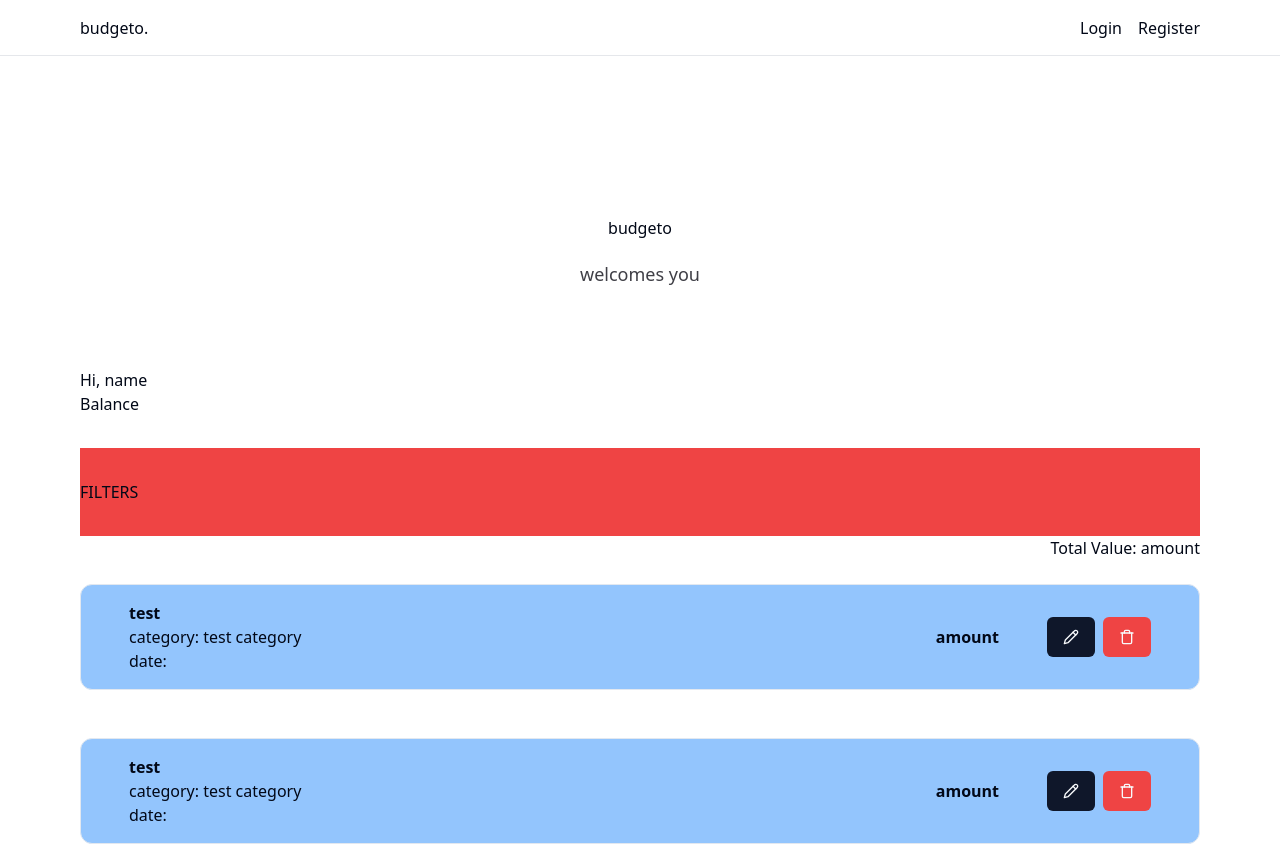
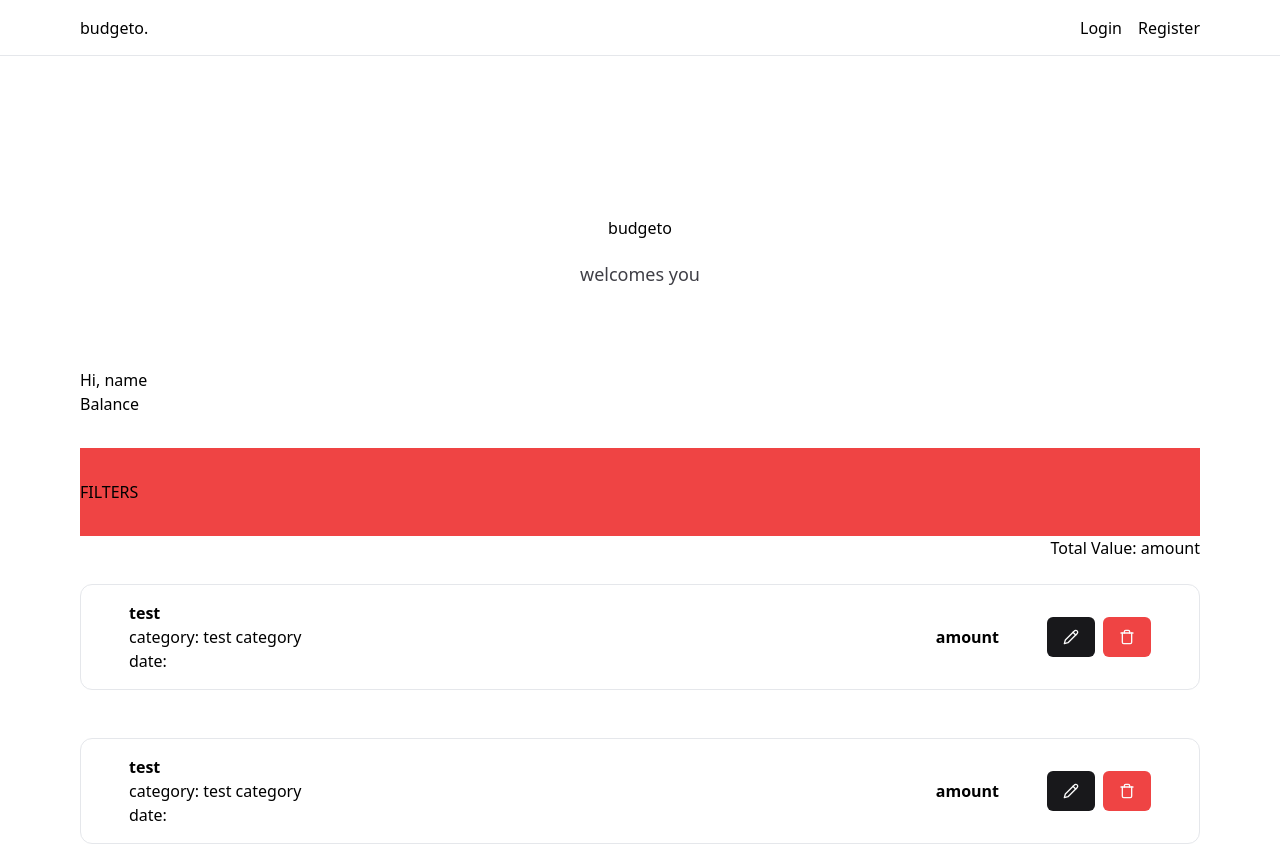
Before and after one commit to barangana/budget-app, a Next.js app: page / in a window 1280 px wide. Shown: the top 846 px of the page. Built offline with nearby package versions, Linux system fonts and the light colour scheme.

Commit message:
chore: small color changes and css changes

```diff
--- a/src/app/components/Card.tsx
+++ b/src/app/components/Card.tsx
@@ -17,7 +17,10 @@ interface CardProps {
 
 const Card: React.FC<CardProps> = ({ title, amount, tag, category }) => {
   return (
-    <div className='flex justify-between px-12 border mt-12 bg-blue-300 rounded-xl'>
+    <div
+      className='flex justify-between px-12 border mt-12 rounded-xl'
+      color='background'
+    >
       <div className='py-4'>
         <div className='font-bold'>{title}</div>
         <div>category: {category}</div>
--- a/src/app/globals.css
+++ b/src/app/globals.css
@@ -5,72 +5,46 @@
 @layer base {
   :root {
     --background: 0 0% 100%;
-    --foreground: 222.2 84% 4.9%;
-
+    --foreground: 240 10% 3.9%;
     --card: 0 0% 100%;
-    --card-foreground: 222.2 84% 4.9%;
-
+    --card-foreground: 240 10% 3.9%;
     --popover: 0 0% 100%;
-    --popover-foreground: 222.2 84% 4.9%;
-
-    --primary: 222.2 47.4% 11.2%;
-    --primary-foreground: 210 40% 98%;
-
-    --secondary: 210 40% 96.1%;
-    --secondary-foreground: 222.2 47.4% 11.2%;
-
-    --muted: 210 40% 96.1%;
-    --muted-foreground: 215.4 16.3% 46.9%;
-
-    --accent: 210 40% 96.1%;
-    --accent-foreground: 222.2 47.4% 11.2%;
-
+    --popover-foreground: 240 10% 3.9%;
+    --primary: 240 5.9% 10%;
+    --primary-foreground: 0 0% 98%;
+    --secondary: 240 4.8% 95.9%;
+    --secondary-foreground: 240 5.9% 10%;
+    --muted: 240 4.8% 95.9%;
+    --muted-foreground: 240 3.8% 46.1%;
+    --accent: 240 4.8% 95.9%;
+    --accent-foreground: 240 5.9% 10%;
     --destructive: 0 84.2% 60.2%;
-    --destructive-foreground: 210 40% 98%;
-
-    --border: 214.3 31.8% 91.4%;
-    --input: 214.3 31.8% 91.4%;
-    --ring: 222.2 84% 4.9%;
-
+    --destructive-foreground: 0 0% 98%;
+    --border: 240 5.9% 90%;
+    --input: 240 5.9% 90%;
+    --ring: 240 5.9% 10%;
     --radius: 0.5rem;
   }
 
   .dark {
-    --background: 222.2 84% 4.9%;
-    --foreground: 210 40% 98%;
-
-    --card: 222.2 84% 4.9%;
-    --card-foreground: 210 40% 98%;
-
-    --popover: 222.2 84% 4.9%;
-    --popover-foreground: 210 40% 98%;
-
-    --primary: 210 40% 98%;
-    --primary-foreground: 222.2 47.4% 11.2%;
-
-    --secondary: 217.2 32.6% 17.5%;
-    --secondary-foreground: 210 40% 98%;
-
-    --muted: 217.2 32.6% 17.5%;
-    --muted-foreground: 215 20.2% 65.1%;
-
-    --accent: 217.2 32.6% 17.5%;
-    --accent-foreground: 210 40% 98%;
-
+    --background: 240 10% 3.9%;
+    --foreground: 0 0% 98%;
+    --card: 240 10% 3.9%;
+    --card-foreground: 0 0% 98%;
+    --popover: 240 10% 3.9%;
+    --popover-foreground: 0 0% 98%;
+    --primary: 0 0% 98%;
+    --primary-foreground: 240 5.9% 10%;
+    --secondary: 240 3.7% 15.9%;
+    --secondary-foreground: 0 0% 98%;
+    --muted: 240 3.7% 15.9%;
+    --muted-foreground: 240 5% 64.9%;
+    --accent: 240 3.7% 15.9%;
+    --accent-foreground: 0 0% 98%;
     --destructive: 0 62.8% 30.6%;
-    --destructive-foreground: 210 40% 98%;
-
-    --border: 217.2 32.6% 17.5%;
-    --input: 217.2 32.6% 17.5%;
-    --ring: 212.7 26.8% 83.9%;
+    --destructive-foreground: 0 0% 98%;
+    --border: 240 3.7% 15.9%;
+    --input: 240 3.7% 15.9%;
+    --ring: 240 4.9% 83.9%;
   }
 }
-
-@layer base {
-  * {
-    @apply border-border;
-  }
-  body {
-    @apply bg-background text-foreground;
-  }
-}
```
